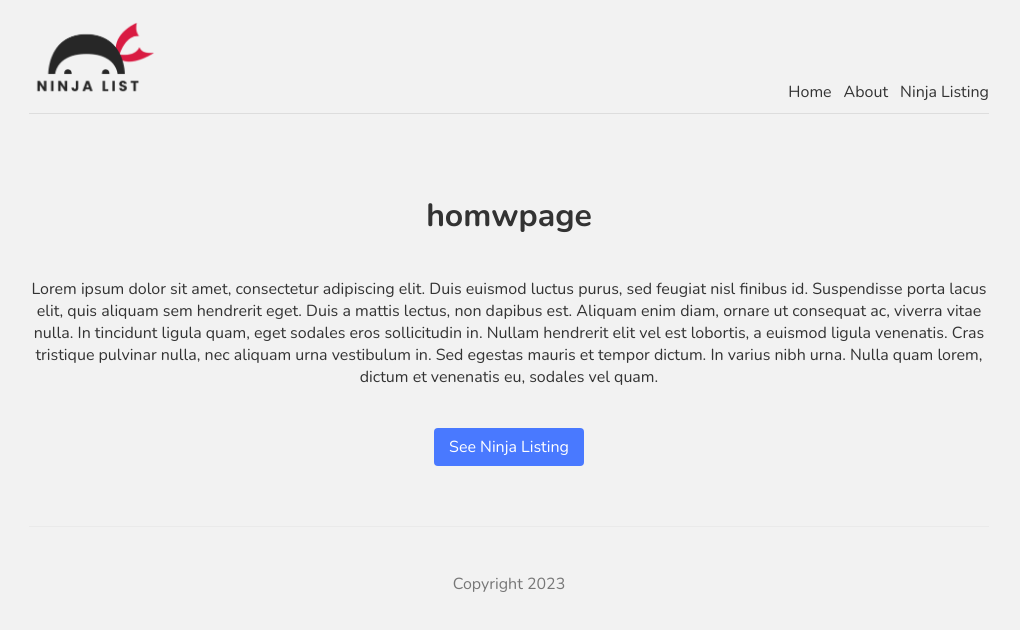
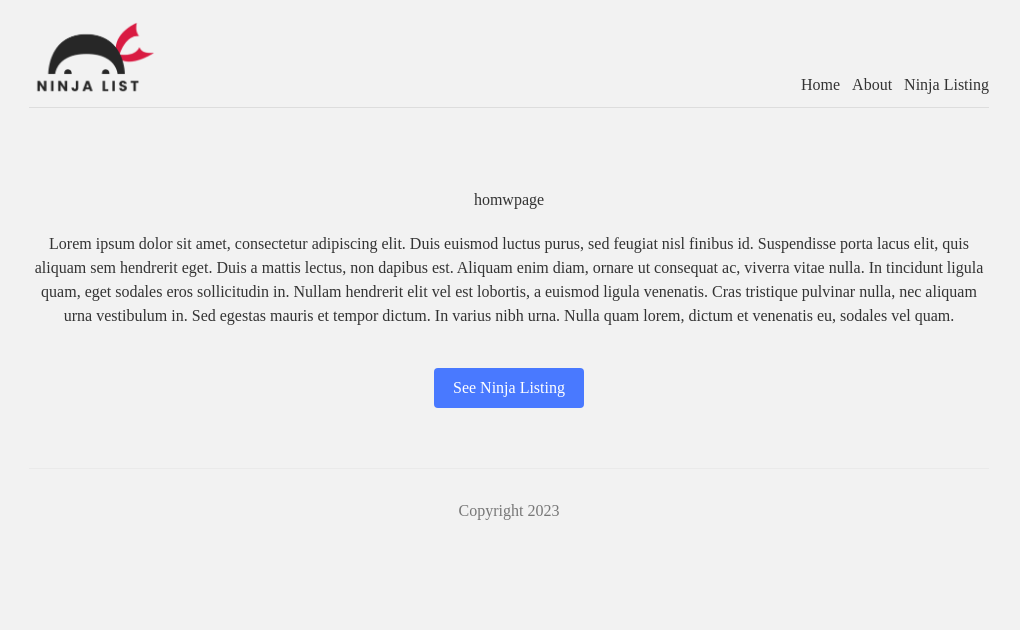
Before and after one commit to cjxe/learning-nextjs, a Next.js app in the folder ninjalist/: page / in a window 1280 px wide. Shown: the top 630 px of the page, without its empty margins (131-1151 px from the left). Built offline with nearby package versions, Linux system fonts and the light colour scheme.

Commit message:
install tailwindcss

```diff
--- a/ninjalist/package.json
+++ b/ninjalist/package.json
@@ -13,6 +13,7 @@
     "eslint-config-next": "13.2.1",
     "next": "13.2.1",
     "react": "18.2.0",
-    "react-dom": "18.2.0"
+    "react-dom": "18.2.0",
+    "tailwindcss": "^3.2.7"
   }
 }
--- a/ninjalist/src/styles/globals.css
+++ b/ninjalist/src/styles/globals.css
@@ -1,3 +1,7 @@
+@tailwind base;
+@tailwind components;
+@tailwind utilities;
+
 @import url('https://fonts.googleapis.com/css2?family=Nunito:wght@300;400;600;700&display=swap');
 
 body {
--- /dev/null
+++ b/ninjalist/tailwind.config.js
@@ -0,0 +1,8 @@
+/** @type {import('tailwindcss').Config} */
+module.exports = {
+  content: ["./src/**/*.{html,js,jsx,ts,tsx}", './public/index.html'],
+  theme: {
+    extend: {},
+  },
+  plugins: [],
+}
```
Also changed, not shown: 1 other file (tests, documents, lock files or other folders).
